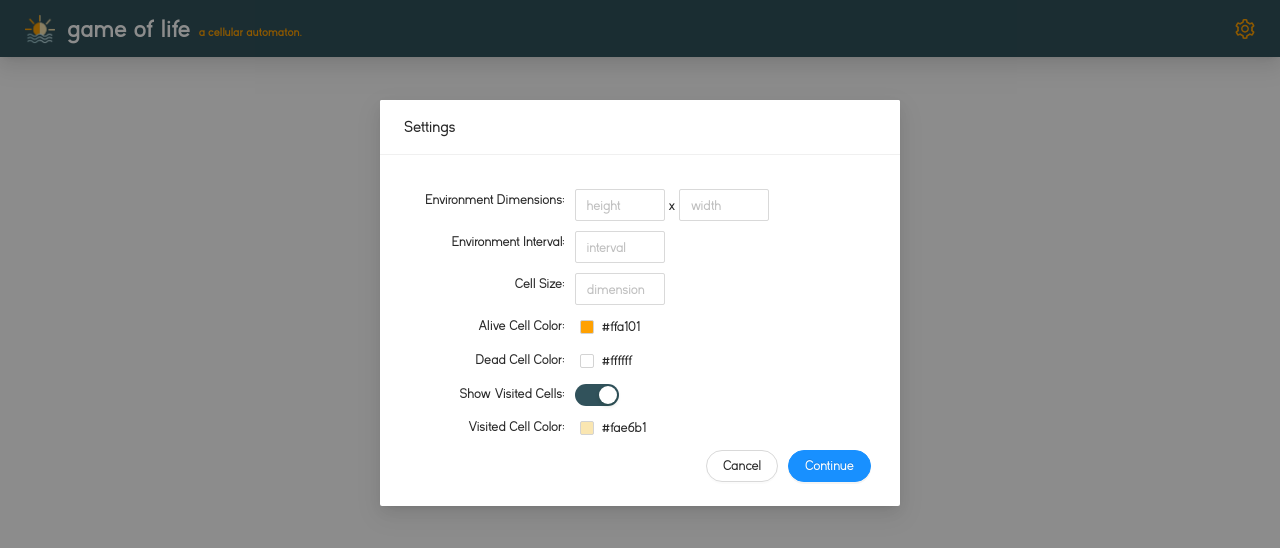
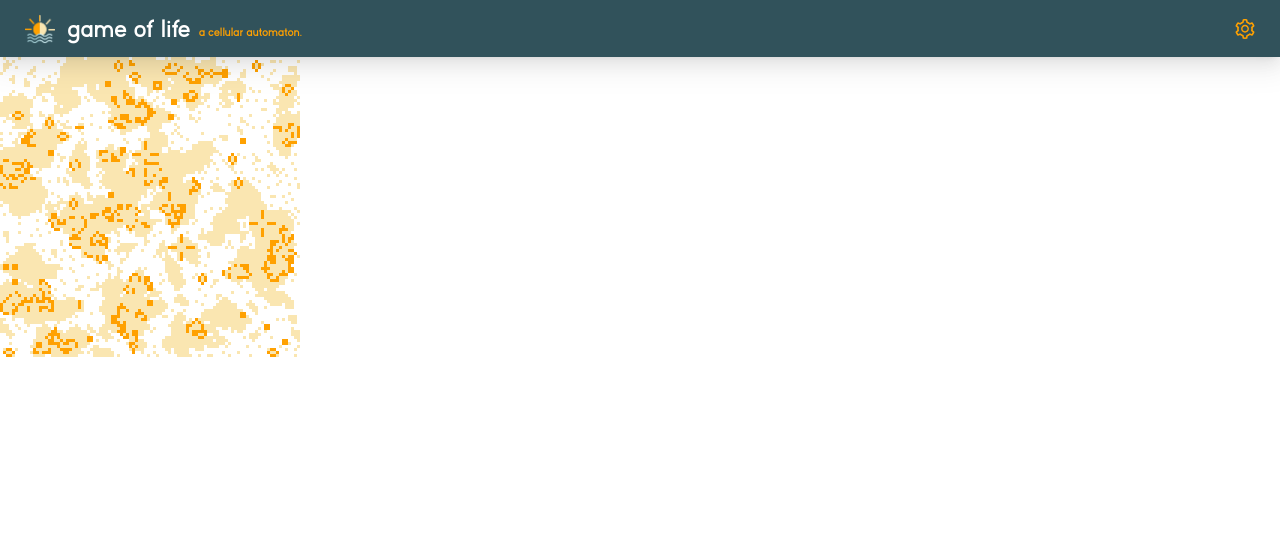
Before and after one commit to mpettit/gameoflife, a Next.js app: page /gameoflife/gameoflife.module in a window 1280 px wide. Shown: the top 548 px of the page. Built offline with nearby package versions, Linux system fonts and the light colour scheme.

Commit message:
move modal to landing + add iniital state values

```diff
--- a/components/GameEnvironment/GameEnvironment.tsx
+++ b/components/GameEnvironment/GameEnvironment.tsx
@@ -15,6 +15,8 @@ export default function GameEnvironment(): React.FC {
     useEffect(() => {
         const canvas = canvasRef.current;
         const canvasContext = canvas.getContext('2d');
+        canvasContext.fillStyle = gameSettings.cellSettings.deadColor;
+        canvasContext.fillRect(0, 0, canvasWidth, canvasHeight);
 
         const gameEnvironment = new GameOfLifeEnvironment(canvasContext, gameSettings);
         gameEnvironment.draw();
--- a/components/GameSettingsForm/GameSettingsForm.tsx
+++ b/components/GameSettingsForm/GameSettingsForm.tsx
@@ -80,17 +80,6 @@ export default function GameSettingsForm({ applyText, onApply, cancelText, onCan
             </Row>
             <Row className={styles.formElement}>
                 <Col span={formLayoutSpan.label} className={styles.formLabel}>
-                    Dead Cell Color:
-                </Col>
-                <Col span={formLayoutSpan.input} className={styles.formInput}>
-                    <ColorInput
-                        color={formValues.cellSettings?.deadColor}
-                        onChange={(deadColor) => setFormValues((prev) => ({ ...prev, cellSettings: { ...prev.cellSettings, deadColor } }))}
-                    />
-                </Col>
-            </Row>
-            <Row className={styles.formElement}>
-                <Col span={formLayoutSpan.label} className={styles.formLabel}>
                     Show Visited Cells:
                 </Col>
                 <Col span={formLayoutSpan.input} className={styles.formInput}>
--- a/models/game-of-life-cell.ts
+++ b/models/game-of-life-cell.ts
@@ -70,7 +70,7 @@ export class GameofLifeCell {
         if (this._requiresRedraw) {             // only draw differences
             const cellSize = this._cellSettings.cellSize;
             context.fillStyle = this.getCellColor();
-            context.fillRect(this._row * cellSize, this._column * cellSize, cellSize, cellSize);
+            context.fillRect(this._column * cellSize, this._row * cellSize, cellSize, cellSize);
         }
     }
 
--- a/pages/gameoflife/[[...configuration]].tsx
+++ b/pages/gameoflife/[[...configuration]].tsx
@@ -2,19 +2,16 @@ import React, { useState, useEffect } from 'react';
 import GameEnvironment from '../../components/GameEnvironment/GameEnvironment';
 import { GameOfLifeCellSettings, GameOfLifeSettings } from '../../models/game-of-life-settings';
 import PageLayout from '../../components/PageLayout/PageLayout';
-import { Drawer, Modal } from 'antd';
+import { Drawer } from 'antd';
 import { useDispatch, useSelector } from 'react-redux';
 import { getSettings } from '../../store/settings/settingsSelectors';
 import { setGameOfLifeSettings, setIsLoaded } from '../../store/settings/settingsActions';
 import GameSettingsForm from '../../components/GameSettingsForm/GameSettingsForm';
-import { useRouter } from 'next/router';
 import { SettingOutlined } from '@ant-design/icons';
 import styles from './gameoflife.module.scss';
 
 //TODO: remove these
-const CELL_DIMENSION = 2;
 const CANVAS_DIMENSION = 100;
-const EVOLUTION_INTERVAL = 50;
 
 //TODO: add ability to skip generations
 
@@ -23,39 +20,25 @@ interface GameOfLifeProps {
 }
 
 export default function GameOfLife({ initialGameSettings }: GameOfLifeProps): React.FC {
-    const router = useRouter();
     const dispatch = useDispatch();
     const gameSettings = useSelector(getSettings);
 
-    const [isModalVisible, setIsModalVisible] = useState(false);
     const [isDrawerVisible, setIsDrawerVisible] = useState(false);
 
     useEffect(() => {
-        dispatch(setGameOfLifeSettings(initialGameSettings)); //TODO: this needs major cleanup
-        setIsModalVisible(true);
+        dispatch(setGameOfLifeSettings(initialGameSettings));
+        dispatch(setIsLoaded(true)); //TODO: this needs major cleanup
     }, []);
-
-    function navigateToLanding() {
-        router.push('/');
-    }
 
     function applySettings(newSettings: GameOfLifeSettings) {
         dispatch(setGameOfLifeSettings(newSettings));
         dispatch(setIsLoaded(true));
         setIsDrawerVisible(false);
-        setIsModalVisible(false); //TODO: smarter way to do this
     }
 
     return (
         <PageLayout headerRightIcon={<SettingOutlined className={styles.headerIcon} onClick={() => setIsDrawerVisible((prev) => !prev)} />}>
-            <Modal title="Settings" visible={isModalVisible} closable={false} footer={null}>
-                <GameSettingsForm
-                    applyText="Continue" //TODO: is there a way to move buttons outside
-                    onApply={(settings) => applySettings(settings)}
-                    cancelText="Cancel"
-                    onCancel={() => navigateToLanding()}
-                />
-            </Modal>
+
             <Drawer
                 title="Settings"
                 placement="right"
@@ -91,12 +74,6 @@ export const getServerSideProps: GetServerSideProps = async ({ params }) => {
 
     const initialGameSettings: Partial<GameOfLifeSettings> = {
         initialAliveConfiguration: initialAlive,
-        cellSettings: {
-            aliveColor: '#FFA101',
-            visitedColor: '#FAE6B1',
-            deadColor: '#FFFFFF',
-            showVisited: true,
-        },
     };
 
     return {
--- a/store/settings/settingsReducer.ts
+++ b/store/settings/settingsReducer.ts
@@ -7,12 +7,22 @@ export interface GameOfLifeSettingsState extends GameOfLifeSettings {
 }
 
 const initialState: GameOfLifeSettingsState = {
-    cellSettings: {},
+    cellSettings: {
+        cellSize: 3,
+        aliveColor: '#FFA101',
+        deadColor: '#FFFFFF',
+        visitedColor: '#FAE6B1',
+        showVisited: true,
+    },
+    environmentHeight: 100,
+    environmentWidth: 100,
+    evolutionInterval: 100,
     initialAliveConfiguration: [],
     isLoaded: false,
 };
 
 export default function settingsReducer(state = initialState, action: AnyAction): GameOfLifeSettingsState {
+    console.log(action);
     switch (action.type) {
         case GameOfLifeSettingsAction.SetSettings:
             return {
```
Also changed, not shown: pages/index.tsx (+23 -3 lines).
